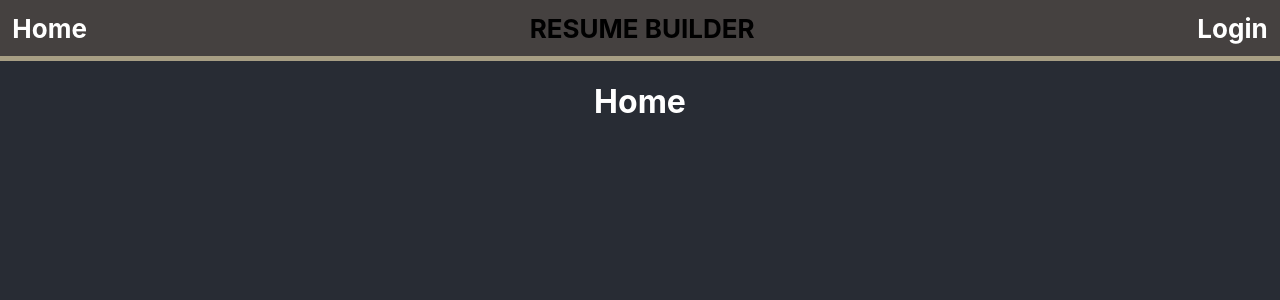
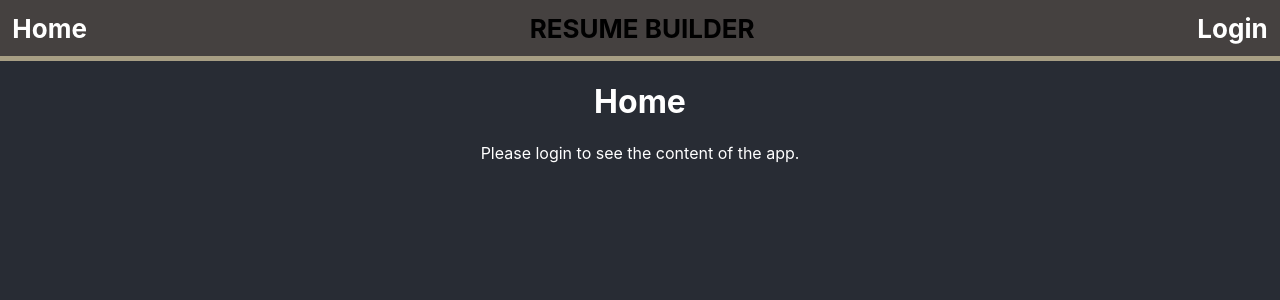
Before and after one commit to vladfxstoader/resume-builder, a React (Create React App) app in the folder frontend/: page / in a window 1280 px wide. Shown: the top 300 px of the page. Built offline with nearby package versions, Linux system fonts and the light colour scheme; the HTML template or start-up script is replaced by a standard one.

Commit message:
#21 - minor fix on displaying info

```diff
--- a/frontend/src/components/Home.js
+++ b/frontend/src/components/Home.js
@@ -10,7 +10,7 @@ function Homepage() {
     {flag == "true" ?
     <ProfileLink/>
     :
-    <div></div>
+    <div>Please login to see the content of the app.</div>
   }
   </div>
   )
--- a/frontend/src/components/ProfileLink.js
+++ b/frontend/src/components/ProfileLink.js
@@ -61,7 +61,7 @@ function ProfileLink() {
           <form onSubmit={handleSubmit}>
             <div className="input-container">
               <label>Profile link</label>
-              <input type="text" defaultValue= {localStorage.getItem("profileLink")} name="plink" required />
+              <input type="text" defaultalue= {localStorage.getItem("profileLink")} name="plink" required />
             </div>
             <div className="button-container">
               <input type="submit" />
@@ -75,7 +75,7 @@ function ProfileLink() {
     <div>
       {localStorage.getItem("firstName") === null ? <p></p> : <p>First name: </p>} {localStorage.getItem("firstName")}<br></br>
       {localStorage.getItem("lastName") === null ? <p></p> : <p>Last name: </p>} {localStorage.getItem("lastName")}<br></br>
-      {localStorage.getItem("currentEmployer ") === null ? <p></p> : <p>Current employer: </p>} {localStorage.getItem("currentEmployer")}<br></br>
+      {localStorage.getItem("currentEmployer") === null ? <p></p> : <p>Current employer: </p>} {localStorage.getItem("currentEmployer")}<br></br>
       {localStorage.getItem("summary") === null ? <p></p> : <p>Summary: </p>} {localStorage.getItem("summary")}<br></br>
       {localStorage.getItem("profilePic") === null ? <p></p> : <p><img src = {localStorage.getItem("profilePic")}></img></p>} <br></br>
     </div>
```
